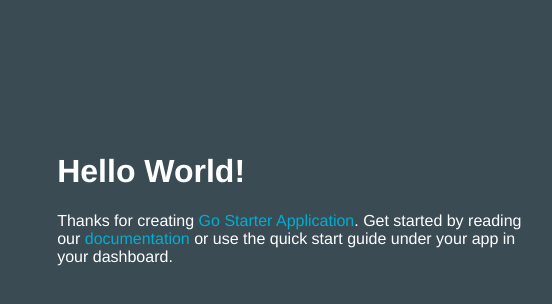
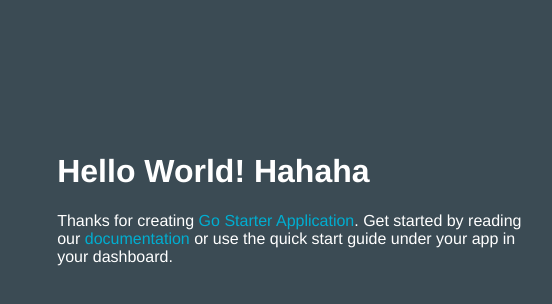
Before and after one commit to FanJunling/jenkins-sample, a plain HTML site: page static/index.html in a window 1280 px wide. Shown: the full height of the page, 485-1037 px from the left. Drawn offline with Linux system fonts and the light colour scheme.

Commit message:
change static/index.html

```diff
--- a/static/index.html
+++ b/static/index.html
@@ -12,7 +12,7 @@
 			<td style='width: 30%;'><img src='images/newapp-icon.png'>
 			</td>
 			<td>
-				<h1 id = "message">Hello World!</h1>
+				<h1 id = "message">Hello World! Hahaha</h1>
 				<p class='description'></p> Thanks for creating <span class="blue">Go Starter Application</span>. Get started by reading our <a
 				href="https://www.ng.bluemix.net/docs/#starters/go/index.html#go">documentation</a>
 				or use the quick start guide under your app in your dashboard.
```
